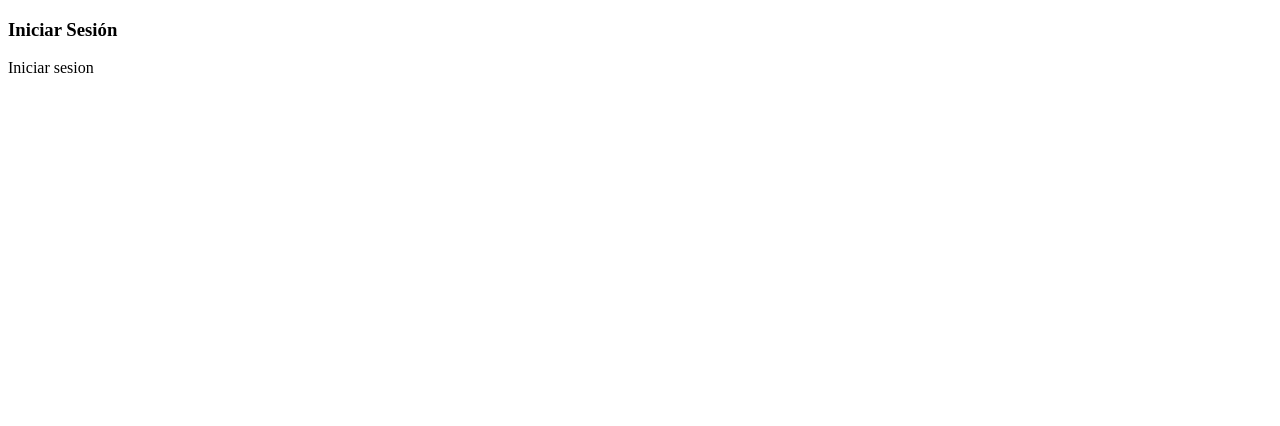
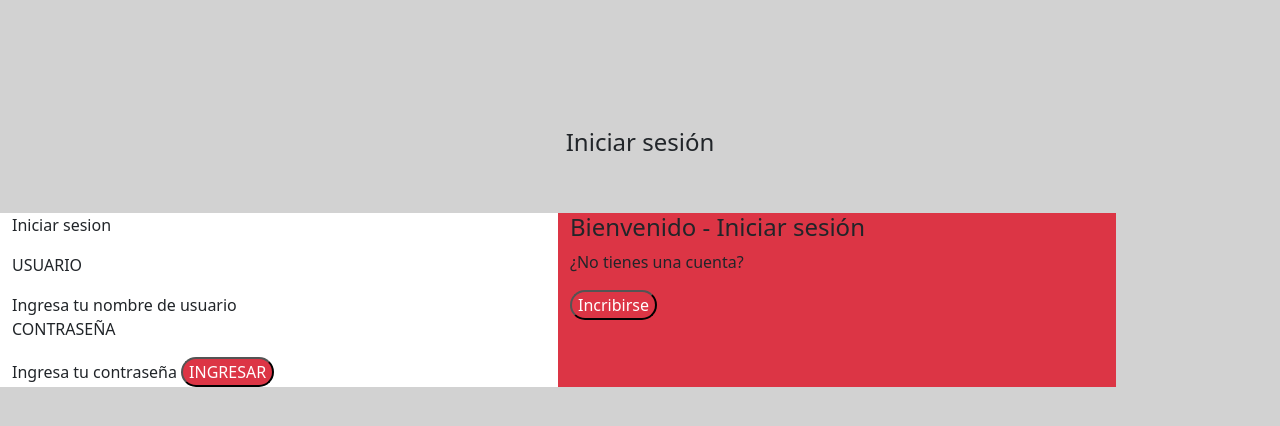
Before and after one commit to Elian46k/semana14, a plain HTML site: page index.html in a window 1280 px wide. Drawn offline with Linux system fonts and the light colour scheme.

Commit message:
Segunda version

```diff
--- a/css/style.css
+++ b/css/style.css
@@ -0,0 +1,21 @@
+body{
+    justify-content: center;
+    align-items: center;
+    width: 100%;
+    margin: 0;
+    padding: 80px 0px 80px 0px;
+    background-color: rgb(210, 210, 210);
+}
+
+#iniciar{
+    font-size: 10px;
+}
+
+button{
+    border-radius: 20px;
+}
+
+a{
+    text-decoration: none;
+    color: white;
+}
--- a/index.html
+++ b/index.html
@@ -1,20 +1,36 @@
 <!DOCTYPE html>
 <html lang="es">
     <head>
-    <meta charset="UTF-8">
-    <meta name="viewport" content="width=device-width, initial-scale=1.0">
+        <meta charset="UTF-8" />
+        <meta name="viewport" content="width=device-width, initial-scale=1.0" />
         <title>Inicio de Sesion</title>
+
+        <link rel="stylesheet" href="lib/bootstrap/bootstrap.5.3.3.css" />
+        <script src="lib/bootstrap/bootstrap.5.3.3.js"></script>
+
+        <link rel="stylesheet" href="css/style.css" />
     </head>
     <body>
         <main>
-        <h3>Iniciar Sesión</h3>
+            <h4 class="text-center p-5">Iniciar sesión</h4>
 
             <div class="container row">
-            <div class="col-6">
-                <p>Iniciar sesion</p>
+                <div class="col-6 bg-white">
+                    <p id="Iniciar">Iniciar sesion</p>
+                    <p>USUARIO</p>
+                    <label for="usuario">Ingresa tu nombre de usuario</label>
+                    <p>CONTRASEÑA</p>
+                    <label for="contraseña">Ingresa tu contraseña</label>
+                    <button class="bg-danger">
+                        <a href=""> INGRESAR </a>
+                    </button>
                 </div>
-            <div class="col-6">
-
+                <div class="col-6 bg-danger">
+                    <h4>Bienvenido - Iniciar sesión</h4>
+                    <p>¿No tienes una cuenta?</p>
+                    <button class="bg-danger">
+                        <a href="">Incribirse</a>
+                    </button>
                 </div>
             </div>
         </main>
```
Lines whose indentation alone changed are shown as unchanged.
